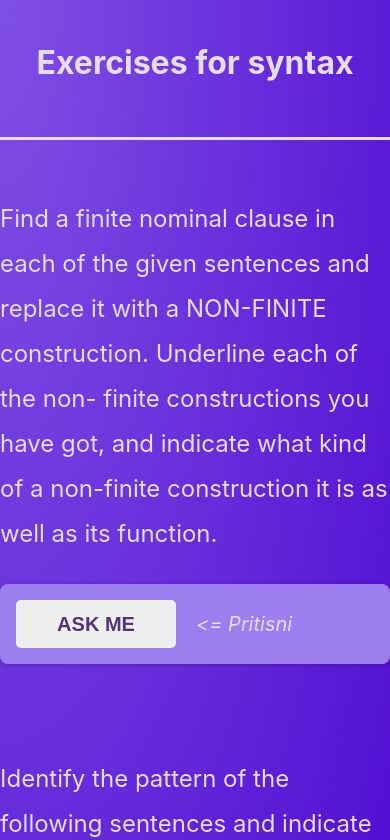
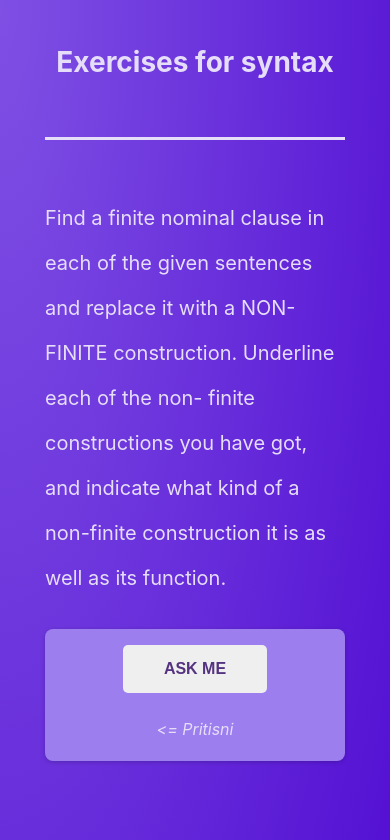
Before and after one commit to CJovan02/ask-me-syntax, a React (Vite) app: page / in a window 390 px wide. Shown: the top 840 px of the page. Built offline with nearby package versions, Linux system fonts and the light colour scheme.

Commit message:
dodat responsive design za telefone

```diff
--- a/src/components/ListaPitanja.module.css
+++ b/src/components/ListaPitanja.module.css
@@ -8,3 +8,9 @@
   grid-template-columns: 100%;
   justify-content: center;
 }
+
+@media (max-width: 500px) {
+  .listaPitanja {
+    max-width: 300px;
+  }
+}
--- a/src/components/Naslov.module.css
+++ b/src/components/Naslov.module.css
@@ -6,3 +6,10 @@
     max-width: 50rem;
     font-weight: bold;
 }
+
+@media (max-width: 500px) {
+    .naslov {
+        max-width: 300px;
+        font-size: 1.75rem;
+    }
+}
--- a/src/components/Pitanje.module.css
+++ b/src/components/Pitanje.module.css
@@ -6,6 +6,7 @@
   box-shadow: 0 1px 4px rgba(0, 0, 0, 0.2);
   animation: animate-in 0.5s ease-out forwards;
   display: flex;
+  flex-direction: row;
   align-items: center;
 }
 
@@ -54,3 +55,26 @@
     transform: translateX(0);
   }
 }
+
+@media (max-width: 500px) {
+  .container {
+    flex-direction: column;
+    margin-bottom: 3.5rem;
+  }
+
+  .dugme {
+    font-size: 1rem;
+    width: 9rem;
+    min-width: 7rem;
+    margin-bottom: 1.25rem;
+  }
+
+  .pitanje {
+    font-size: 1rem;
+    margin: 0;
+  }
+
+  .imePitanja {
+    font-size: 1.25rem;
+  }
+}
```
